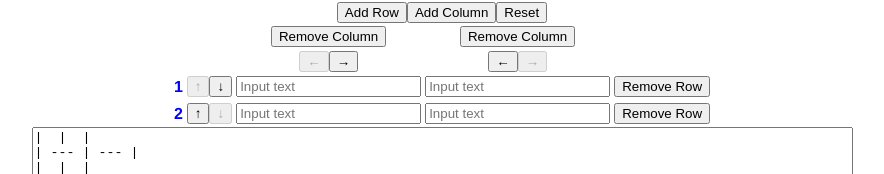
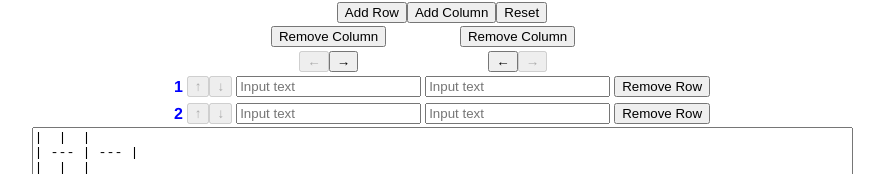
Before and after one commit to dit-yoshida/vue-mtg, a Vue app: page / in a window 1280 px wide. Shown: the part 116-290 px from the top of the page, without its empty margins (198-1082 px from the left). Built offline with nearby package versions, Linux system fonts and the light colour scheme; what vue-clipboard2 would draw is missing.

Commit message:
update: ヘッダー行の行移動を無効化

```diff
--- a/src/components/Mtg.vue
+++ b/src/components/Mtg.vue
@@ -47,7 +47,7 @@
               <button disabled>
                 ↑
               </button>
-              <button v-on:click="moveRowToDown(0)">
+              <button disabled>
                 ↓
               </button>
             </th>
@@ -68,7 +68,10 @@
           <tr v-for="(row, index) in tableBodyDatas" v-bind:key="index">
             <th class="rowNum">{{ index + 2 }}</th>
             <th>
-              <button v-on:click="moveRowToUp(index + 1)">
+              <button
+                :disabled="index===0"
+                v-on:click="moveRowToUp(index + 1)"
+              >
                 ↑
               </button>
               <button
```
